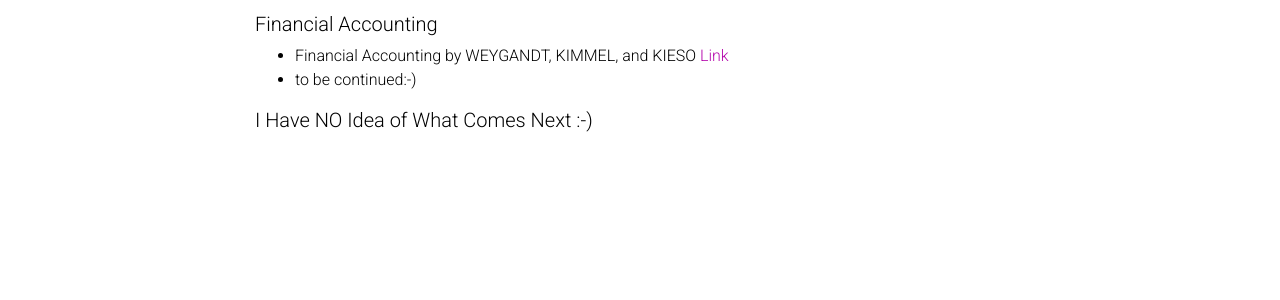
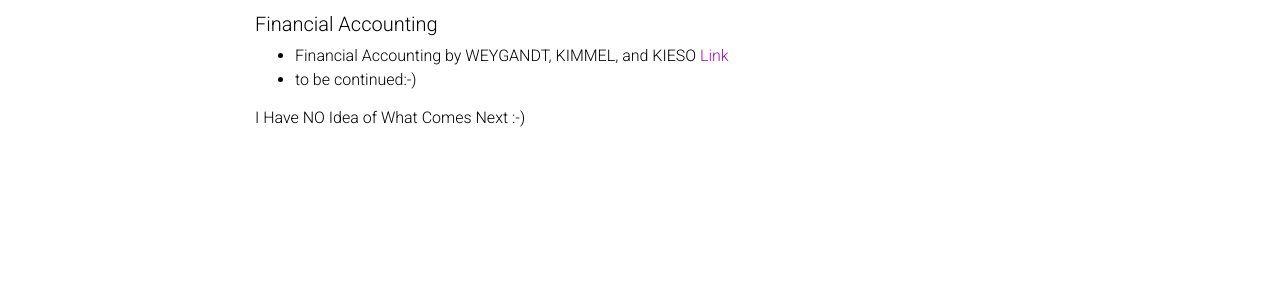
Before and after one commit to adarijani/adarijani.github.io_archived, a Jekyll site: the page built from _projects/MBA.md, in a window 1280 px wide. Shown: the part 302-602 px from the top of the page. Built offline with Jekyll 4.4.1, drawn with Linux system fonts in a browser that asks for light colours; comment, search, counter and statistics services are not loaded; a style sheet for code colours, icons or effects is not loaded.

Commit message:
Update MBA.md

```diff
--- a/_projects/MBA.md
+++ b/_projects/MBA.md
@@ -16,4 +16,4 @@
 - Financial Accounting by WEYGANDT, KIMMEL, and KIESO [Link](https://www.wiley.com/en-gb/Financial+Accounting+with+International+Financial+Reporting+Standards%2C+5th+Edition-p-9781119787006)
 - to be continued:-)
 
-##### I Have NO Idea of What Comes Next :-)
+###### I Have NO Idea of What Comes Next :-)
```
